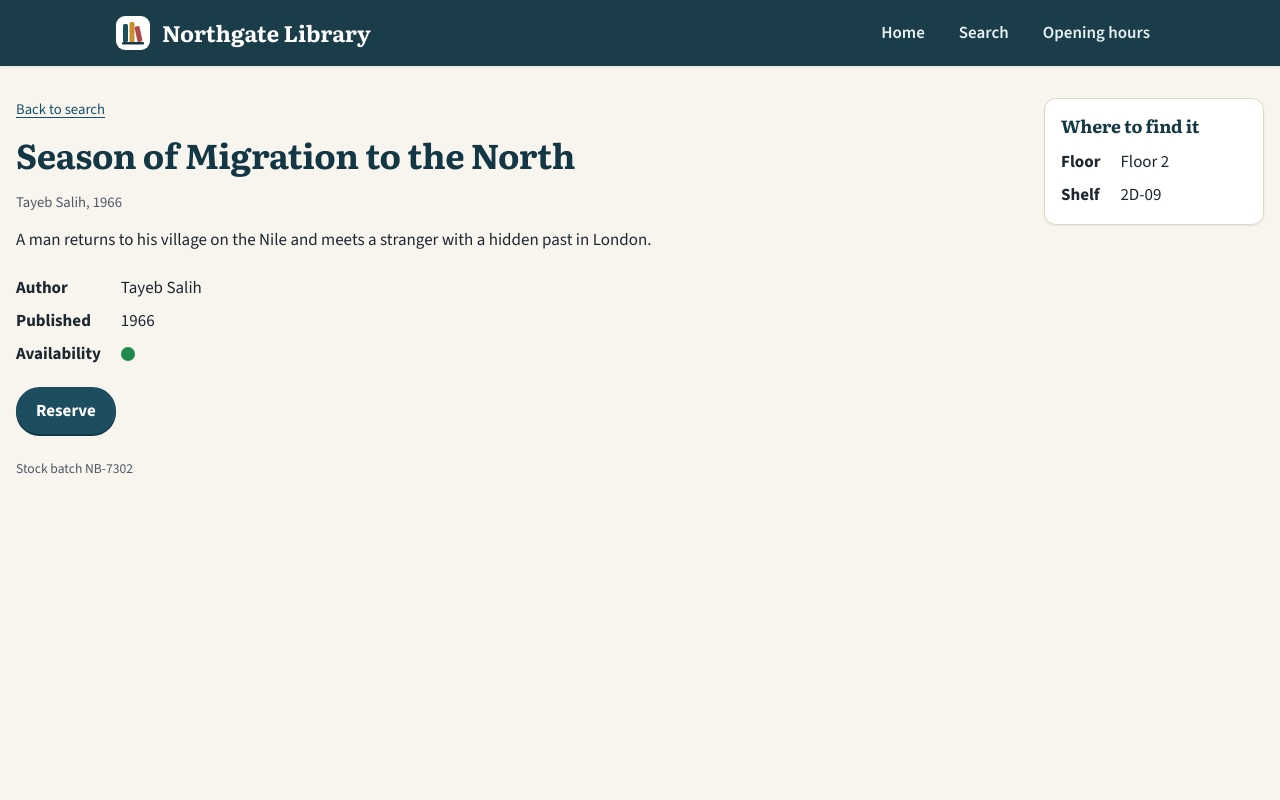
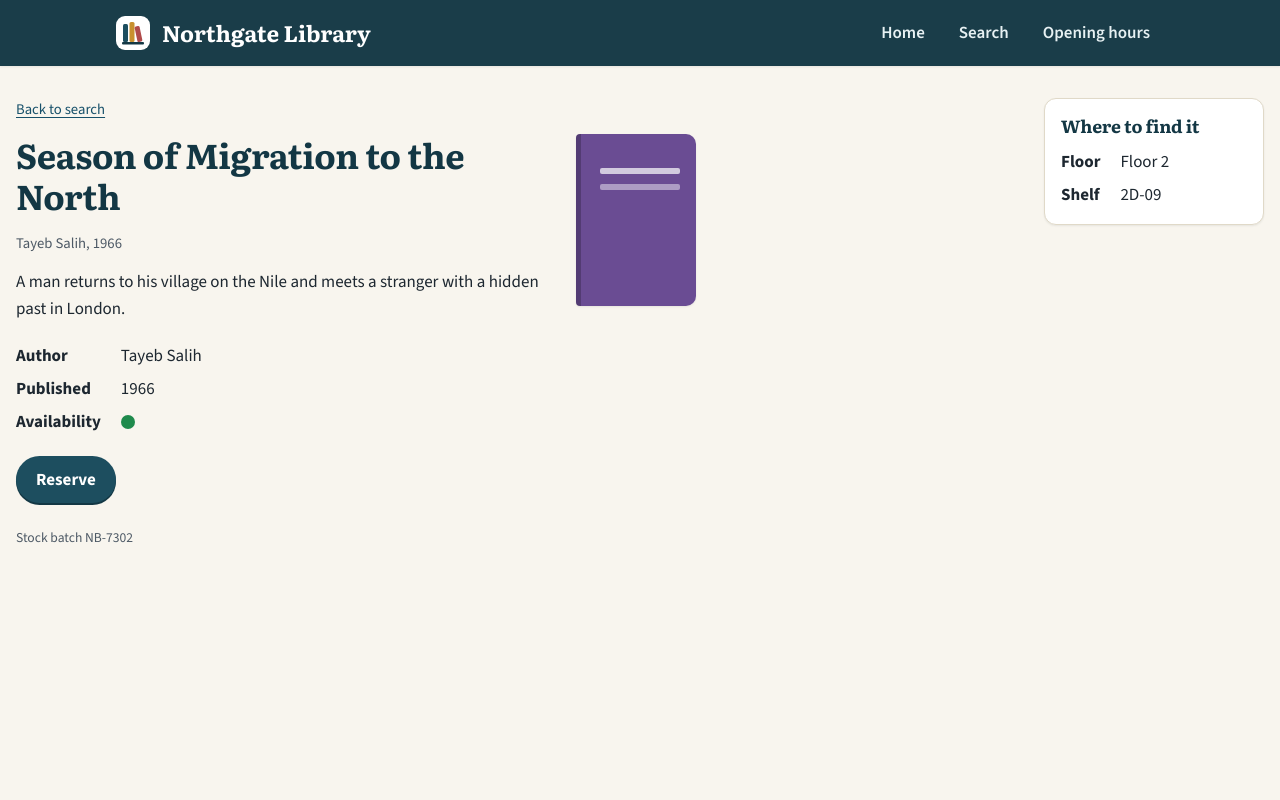
Before and after one commit to FaatehHaneef/Vanguard, a Vue app in the folder sites/northgate-library/: page /book/season-of-migration-to-the-north in a window 1280 px wide. Shown: the top 800 px of the page. Built offline with nearby package versions, Linux system fonts and the light colour scheme.

Commit message:
feat(northgate): draw book covers in search results and on book pages

```diff
--- /dev/null
+++ b/sites/northgate-library/src/covers.js
@@ -0,0 +1,9 @@
+import { books } from './data/books.js'
+
+// Each book's cover colour comes from its place in the catalogue, so it never changes.
+const PALETTE = ['#1d4e5f', '#b04a4a', '#c8902e', '#4f8a5b', '#6a4c93', '#2f6f8f', '#8a5d12', '#3d5a40']
+
+export function coverColour(book) {
+  const index = books.findIndex((entry) => entry.id === book.id)
+  return PALETTE[(index < 0 ? 0 : index) % PALETTE.length]
+}
--- a/sites/northgate-library/src/views/BookView.vue
+++ b/sites/northgate-library/src/views/BookView.vue
@@ -2,6 +2,7 @@
 import { computed, watchEffect } from 'vue'
 import { useRoute } from 'vue-router'
 import { findBook } from '../data/books.js'
+import { coverColour } from '../covers.js'
 
 const route = useRoute()
 const book = computed(() => findBook(route.params.id))
@@ -15,6 +16,7 @@ watchEffect(() => {
   <div v-if="book" class="book-page">
     <div class="book-main">
       <p class="crumbs"><RouterLink to="/search">Back to search</RouterLink></p>
+      <span class="cover large" :style="{ '--cover': coverColour(book) }" aria-hidden="true"></span>
       <h1 tabindex="-1">{{ book.title }}</h1>
       <p class="byline">{{ book.author }}, {{ book.year }}</p>
       <p class="about">{{ book.about }}</p>
--- a/sites/northgate-library/src/views/SearchView.vue
+++ b/sites/northgate-library/src/views/SearchView.vue
@@ -2,6 +2,7 @@
 import { computed, nextTick, ref, watch } from 'vue'
 import { useRoute, useRouter } from 'vue-router'
 import { books } from '../data/books.js'
+import { coverColour } from '../covers.js'
 
 const route = useRoute()
 const router = useRouter()
@@ -56,8 +57,9 @@ watch(query, async (now) => {
 </script>
 
 <template>
+  <span class="eyebrow">27 books on three floors</span>
   <h1 tabindex="-1">Search the catalogue</h1>
-  <form class="search-form" role="search" @submit.prevent="search">
+  <form class="search-form form-card" role="search" @submit.prevent="search">
     <label for="q">Title or author</label>
     <div class="search-row">
       <input id="q" v-model="typed" type="search" name="q" autocomplete="off" />
@@ -97,8 +99,11 @@ watch(query, async (now) => {
     </template>
     <ul v-if="shown.length" class="results">
       <li v-for="book in shown" :key="book.id">
-        <RouterLink :to="`/book/${book.id}`">{{ book.title }}</RouterLink>
-        <span class="byline">{{ book.author }}, {{ book.year }}</span>
+        <span class="cover" :style="{ '--cover': coverColour(book) }" aria-hidden="true"></span>
+        <span>
+          <RouterLink :to="`/book/${book.id}`">{{ book.title }}</RouterLink>
+          <span class="byline">{{ book.author }}, {{ book.year }}</span>
+        </span>
       </li>
     </ul>
     <p v-else-if="results.length">No books match these filters.</p>
```
